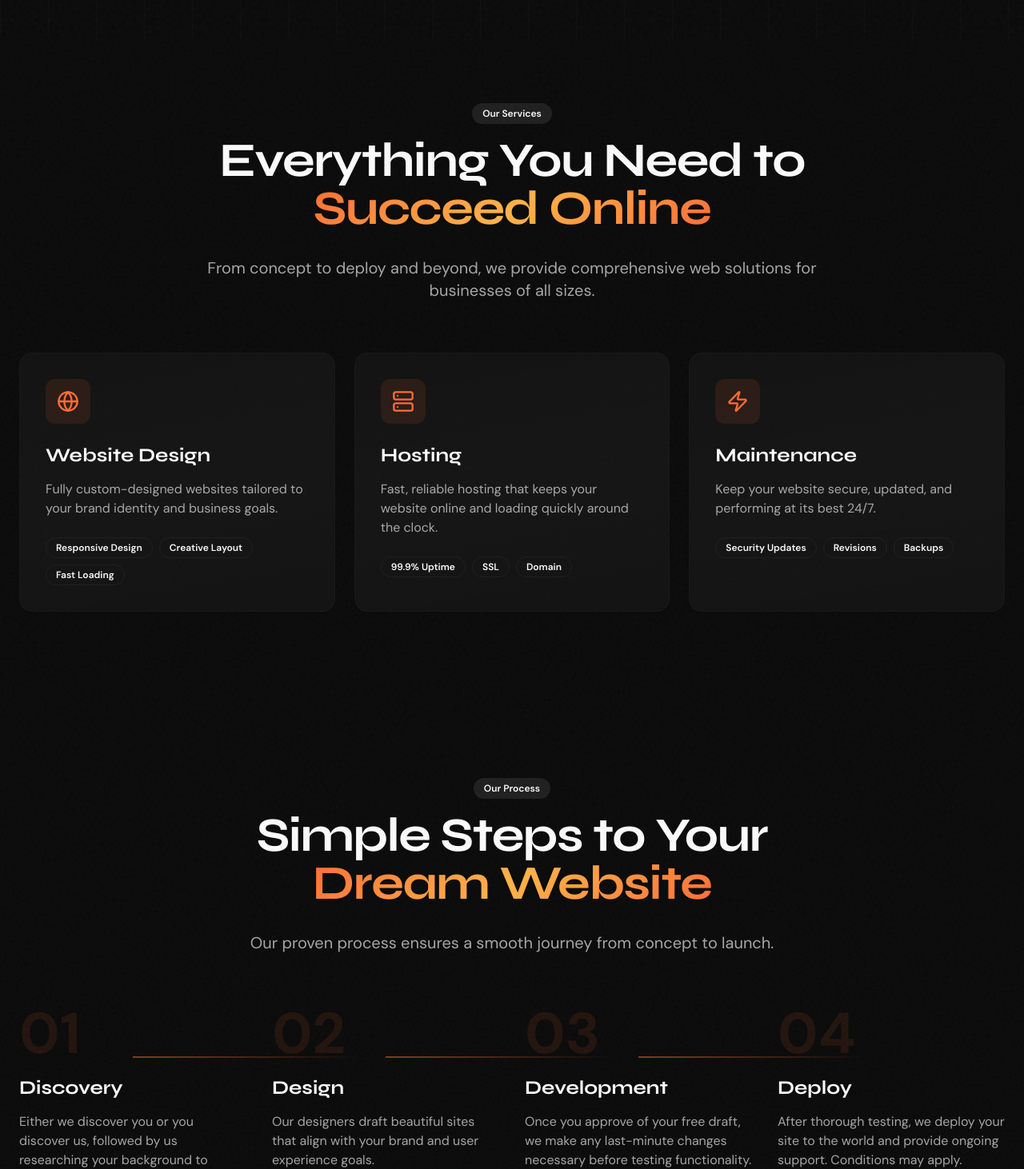
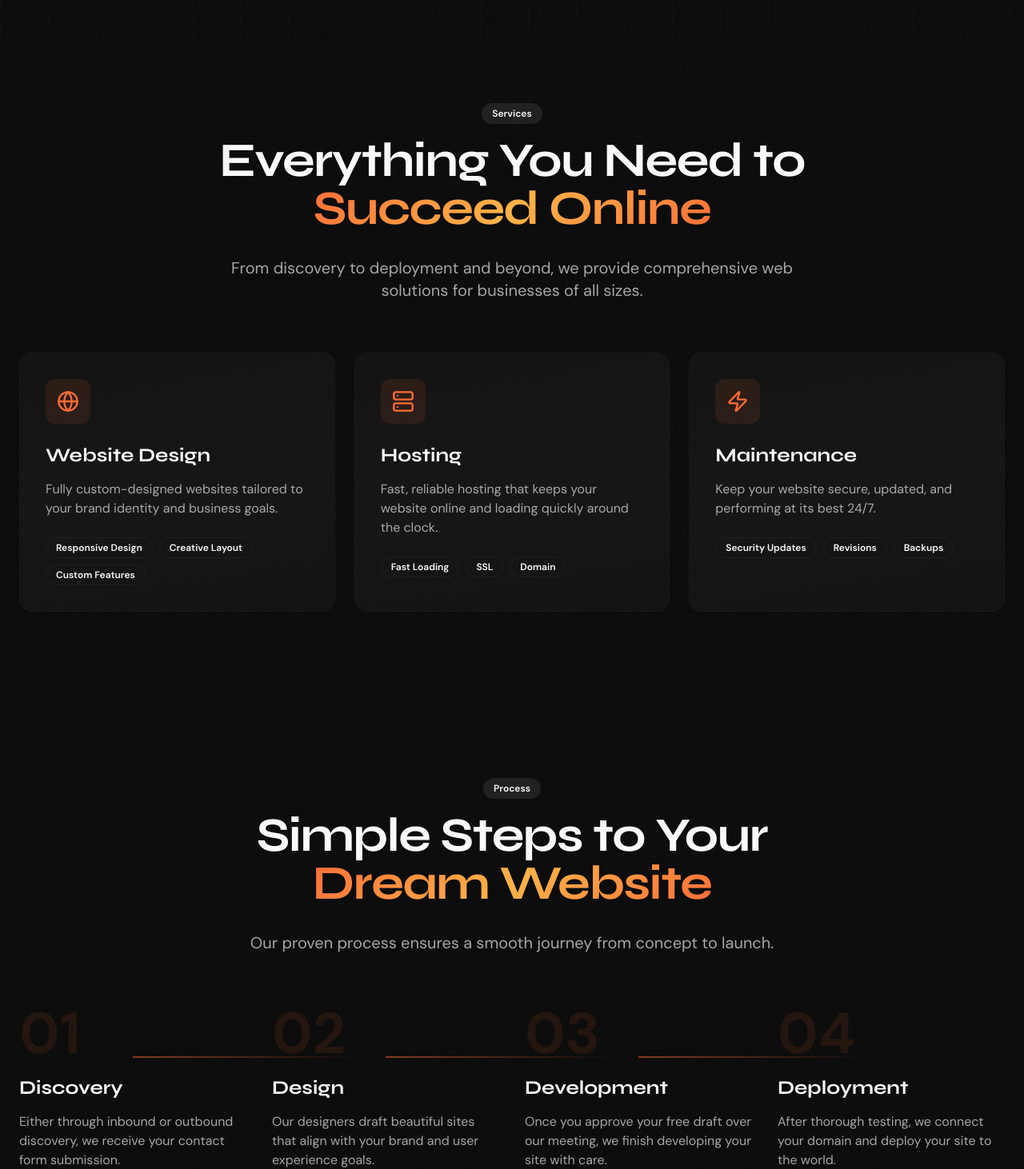
Before and after one commit to matrixfrr/GimmeASite, a Next.js app: page / in a window 1280 px wide. Shown: the part 1029-2491 px from the top of the page at 80% size. Built offline with nearby package versions, Linux system fonts and the light colour scheme.

Commit message:
Domain exts, Google width, banner font, remove CTA, amenities, badges, services desc, process steps

```diff
--- a/src/app/page.tsx
+++ b/src/app/page.tsx
@@ -361,13 +361,13 @@ function ServicesSection() {
       icon: Globe,
       title: "Website Design",
       description: "Fully custom-designed websites tailored to your brand identity and business goals.",
-      features: ["Responsive Design", "Creative Layout", "Fast Loading"],
+      features: ["Responsive Design", "Creative Layout", "Custom Features"],
     },
     {
       icon: Server,
       title: "Hosting",
       description: "Fast, reliable hosting that keeps your website online and loading quickly around the clock.",
-      features: ["99.9% Uptime", "SSL", "Domain"],
+      features: ["Fast Loading", "SSL", "Domain"],
     },
     {
       icon: Zap,
@@ -393,14 +393,14 @@ function ServicesSection() {
       <section id="services" className="py-20 relative noise-bg">
       <div className="max-w-7xl mx-auto px-6">
         <div className="text-center max-w-3xl mx-auto mb-16">
-          <Badge variant="secondary" className="mb-4">Our Services</Badge>
+          <Badge variant="secondary" className="mb-4">Services</Badge>
           <h2 className="text-4xl md:text-5xl lg:text-6xl font-bold tracking-tight mb-6">
             Everything You Need to
             <br />
             <span className="gradient-text">Succeed Online</span>
           </h2>
           <p className="text-xl text-muted-foreground">
-            From concept to deploy and beyond, we provide comprehensive web solutions for businesses of all sizes.
+            From discovery to deployment and beyond, we provide comprehensive web solutions for businesses of all sizes.
           </p>
         </div>
 
@@ -437,7 +437,7 @@ function ProcessSection() {
     {
       number: "01",
       title: "Discovery",
-      description: "Either we discover you or you discover us, followed by us researching your background to create a foundation.",
+      description: "Either through inbound or outbound discovery, we receive your contact form submission.",
     },
     {
       number: "02",
@@ -447,12 +447,12 @@ function ProcessSection() {
     {
       number: "03",
       title: "Development",
-      description: "Once you approve of your free draft, we make any last-minute changes necessary before testing functionality.",
+      description: "Once you approve your free draft over our meeting, we finish developing your site with care.",
     },
     {
       number: "04",
-      title: "Deploy",
-      description: "After thorough testing, we deploy your site to the world and provide ongoing support. Conditions may apply.",
+      title: "Deployment",
+      description: "After thorough testing, we connect your domain and deploy your site to the world.",
     },
   ];
 
@@ -460,7 +460,7 @@ function ProcessSection() {
     <section id="process" className="py-32 relative noise-bg">
       <div className="max-w-7xl mx-auto px-6">
         <div className="text-center max-w-3xl mx-auto mb-16">
-          <Badge variant="secondary" className="mb-4">Our Process</Badge>
+          <Badge variant="secondary" className="mb-4">Process</Badge>
           <h2 className="text-4xl md:text-5xl lg:text-6xl font-bold tracking-tight mb-6">
             Simple Steps to Your
             <br />
@@ -494,7 +494,7 @@ function AboutUsSection() {
     <section id="about" className="py-20 relative noise-bg">
       <div className="max-w-7xl mx-auto px-6">
         <div className="text-center max-w-3xl mx-auto mb-16">
-          <Badge variant="secondary" className="mb-4">About Us</Badge>
+          <Badge variant="secondary" className="mb-4">About</Badge>
           <h2 className="text-4xl md:text-5xl lg:text-6xl font-bold tracking-tight mb-6">
             You Spoke to
             <br />
@@ -655,17 +655,6 @@ function PricingSection({ onOpenPayment }: { onOpenPayment: (plan: "one-time" |
                   )}
                 </div>
               )}
-              {plan.name !== "Equity" && (
-                <div className="mb-4">
-                  <button
-                    type="button"
-                    className="text-sm text-orange-500 hover:underline transition-colors"
-                    onClick={() => scrollToSection("contact")}
-                  >
-                    Contact us for more information
-                  </button>
-                </div>
-              )}
               {plan.description && (
                 <p className="mb-4 font-medium text-muted-foreground">
                   {plan.name === "Monthly"
@@ -697,7 +686,7 @@ function PricingSection({ onOpenPayment }: { onOpenPayment: (plan: "one-time" |
                 <div className="mb-8 rounded-xl border border-dashed border-primary/30 bg-primary/5 px-4 py-8 text-center">
                   <Zap className="w-7 h-7 text-primary mx-auto mb-3 animate-pulse" />
                   <p className="text-sm font-semibold text-foreground mb-1">Something special is brewing</p>
-                  <p className="text-xs text-muted-foreground">Exciting perks are on the way — stay tuned.</p>
+                  <p className="text-xs text-muted-foreground">Exciting amenities are on the way — stay tuned.</p>
                 </div>
               )}
               <Button
@@ -732,7 +721,7 @@ function PricingSection({ onOpenPayment }: { onOpenPayment: (plan: "one-time" |
             className="inline-flex items-center gap-2.5 bg-orange-500/10 border border-orange-500/30 rounded-xl px-5 py-3 hover:bg-orange-500/15 transition-colors"
           >
             <span className="text-orange-500 text-base flex-shrink-0">💡</span>
-            <span className="text-sm font-bold text-orange-500 underline text-center">Still confused about our Plans?</span>
+            <span className="text-2xl font-bold text-orange-500 underline text-center">Still unsure about our Plans?</span>
           </button>
         </div>
 
@@ -895,7 +884,7 @@ function PricingSection({ onOpenPayment }: { onOpenPayment: (plan: "one-time" |
             onClick={(e) => e.stopPropagation()}
           >
             <div className="flex items-start justify-between mb-4">
-              <h3 className="text-lg font-bold">What is this plan?</h3>
+              <h3 className="text-lg font-bold">What is this Plan?</h3>
               <button type="button" onClick={() => setShowEquityCmsPopup(false)} className="text-muted-foreground hover:text-foreground transition-colors ml-3 flex-shrink-0"><X className="w-4 h-4" /></button>
             </div>
             <div className="mb-3">
@@ -1318,7 +1307,7 @@ function ContactSection({ onSuccess }: { onSuccess?: () => void }) {
       <div className="max-w-7xl mx-auto px-6">
         <div className="grid lg:grid-cols-2 gap-16">
           <div>
-            <Badge variant="secondary" className="mb-4">Get In Touch</Badge>
+            <Badge variant="secondary" className="mb-4">Contact</Badge>
             <h2 className="text-4xl md:text-5xl lg:text-6xl font-bold tracking-tight mb-6">
               Ready to Start
               <br />
@@ -1836,7 +1825,7 @@ function ContactSection({ onSuccess }: { onSuccess?: () => void }) {
                       {errors.linkedin && <p className="text-red-500 text-xs mt-1">{errors.linkedin}</p>}
                     </div>
                   </div>
-                  <div className="mt-4 relative">
+                  <div className="mt-4 relative md:w-[calc(50%-0.5rem)]">
                     <div className="flex items-center gap-1 mb-1">
                       <span className="text-xs text-muted-foreground">Google Business</span>
                       <button
@@ -1944,6 +1933,8 @@ function ContactSection({ onSuccess }: { onSuccess?: () => void }) {
                     <li><span className="text-primary font-medium">.shop</span> — Online stores</li>
                     <li><span className="text-primary font-medium">.io</span> — Tech startups &amp; SaaS</li>
                     <li><span className="text-primary font-medium">.co</span> — Modern alternative to .com</li>
+                    <li><span className="text-primary font-medium">.edu</span> — Educational institutions</li>
+                    <li><span className="text-primary font-medium">.gov</span> — Government entities</li>
                   </ul>
                   <p className="text-xs border-t border-border/50 pt-2">GimmeASite uses Instant Domain Search to check availability. Please note that the availability check is not 100% accurate — your chosen domain may need to be adjusted later in the process.</p>
                 </div>
```
